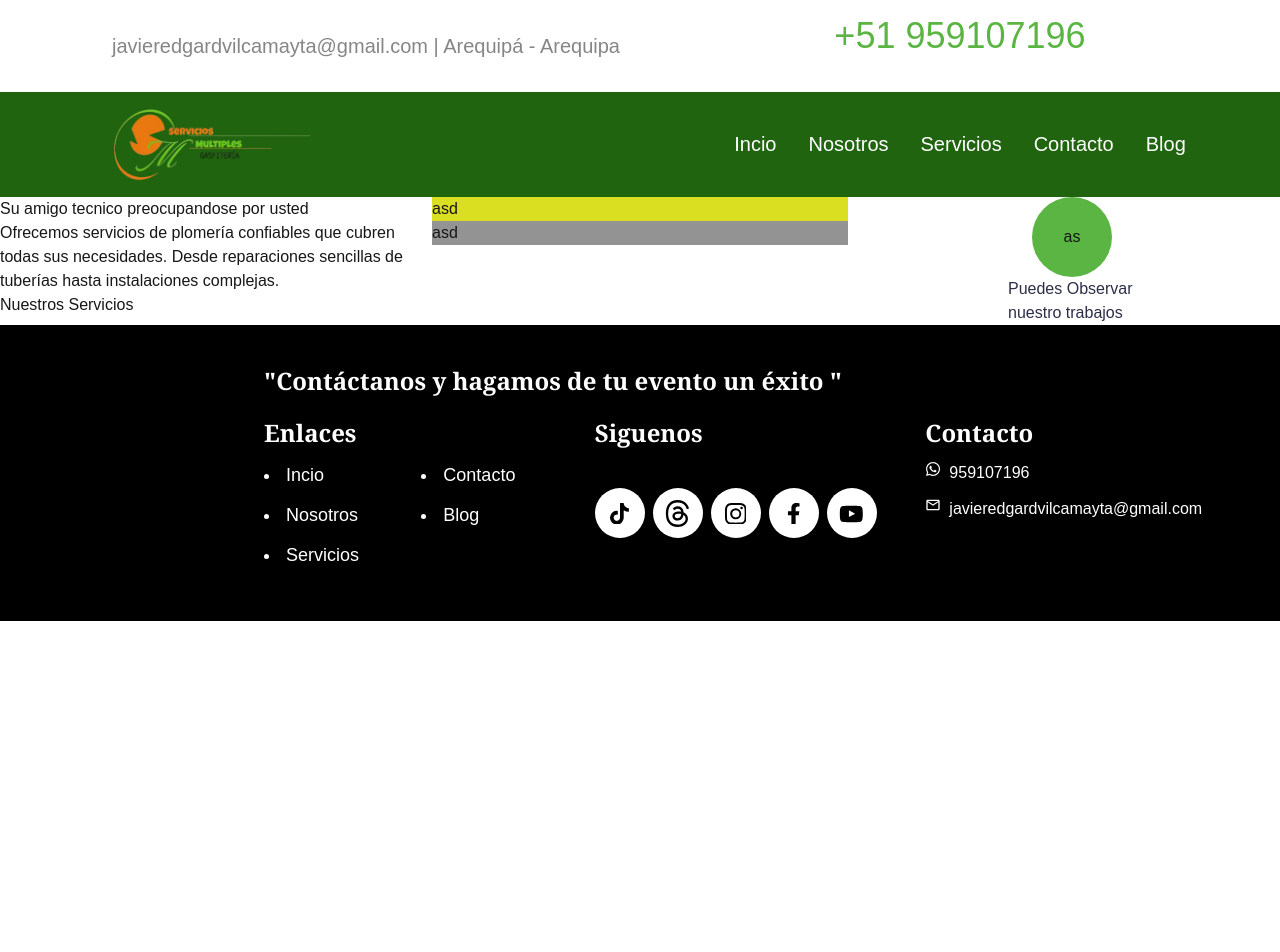
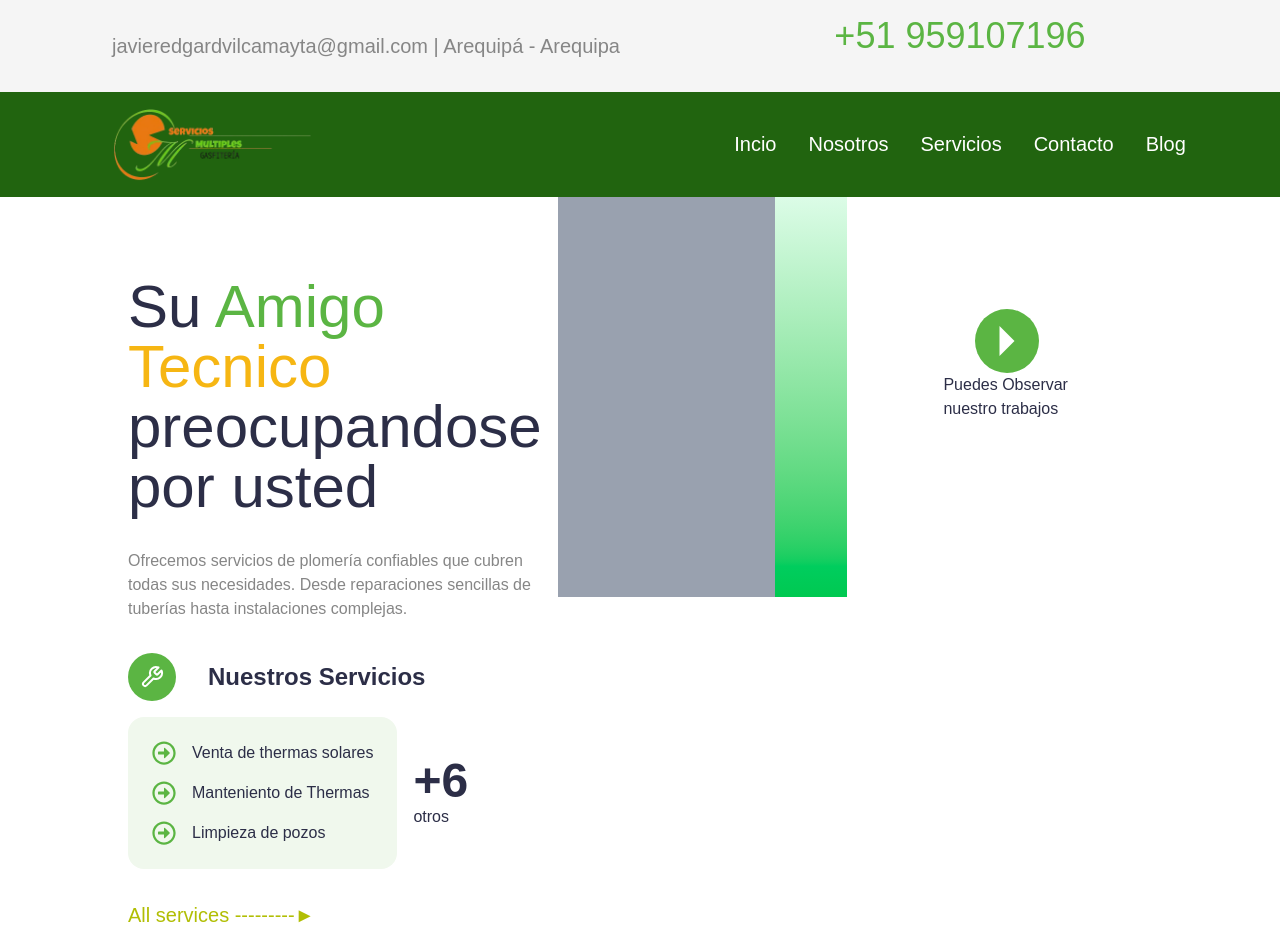
Before and after one commit to FranksVilca/ServiciosMultiples-ThermasSolares, a Next.js app: page / in a window 1280 px wide. Shown: the top 952 px of the page. Before the commit the page ends 800 px from the top, so only its background shows below. Built offline with nearby package versions, Linux system fonts and the light colour scheme.

Commit message:
feat(HeroSections): add first part and end part

```diff
--- a/src/Components/Home/HeroSections.tsx
+++ b/src/Components/Home/HeroSections.tsx
@@ -1,30 +1,69 @@
+import { IoMdArrowDropright } from "react-icons/io";
+import { FiTool } from "react-icons/fi";
+import { FaRegArrowAltCircleRight } from "react-icons/fa";
+import Link from "next/link";
+
 const Service = {
-    title:"Nuestros Servicios",
-    Servicios:[
-      {subtitulo:"Venta de thermas solares"},
-      {subtitulo:"Manteniento de Thermas"},
-      {subtitulo:"Limpieza de pozos"}
-    ],
-
-}
+  title: "Nuestros Servicios",
+  Servicios: [
+    { subtitulo: "Venta de thermas solares" },
+    { subtitulo: "Manteniento de Thermas" },
+    { subtitulo: "Limpieza de pozos" },
+  ],
+};
 
 const HeroSections: React.FC = () => {
   return (
     <div>
-      <div className="flex flex-col md:flex-row gap-4">
-        <div className="flex-1">
-          <div className="">Su amigo tecnico preocupandose por usted</div>
-          <div>Ofrecemos servicios de plomería confiables que cubren todas sus necesidades. Desde reparaciones sencillas de tuberías hasta instalaciones complejas.</div>
-          <div>{Service.title}</div>
-          <div></div>
+      <div className="flex flex-col md:flex-row gap-4 px-32 pb-28">
+        <div className="flex-1 pt-20">
+          <div className="text-theme text-6xl">
+            Su <a className="text-[#5BB543]">Amigo</a>{" "}
+            <a className="text-[#F6B613]">Tecnico</a> preocupandose por usted
+          </div>
+          <div className="pt-8 text-second ">
+            Ofrecemos servicios de plomería confiables que cubren todas sus
+            necesidades. Desde reparaciones sencillas de tuberías hasta
+            instalaciones complejas.
+          </div>
+          <div className="pt-8 text-theme text-2xl font-bold flex items-center gap-8">
+            <div className="w-12 h-12 rounded-full bg-main flex justify-center items-center text-[#fff]">
+              <FiTool />
+            </div>
+            {Service.title}
+          </div>
+          <div className="pt-4 flex gap-4 items-center pb-8">
+            <div className="bg-[#F0F8ED] p-4 rounded-2xl">
+              {Service.Servicios.map((item, index) => (
+                <div key={index} className="p-2 flex gap-4">
+                  <span className="text-[#5BB543] text-2xl">
+                    <FaRegArrowAltCircleRight />
+                  </span>
+                  <span className="text-theme">{item.subtitulo}</span>
+                </div>
+              ))}
+            </div>
+            <div className="text-theme">
+              <div className="font-bold text-5xl">+6</div>
+              <div className="">otros</div>
+            </div>
+          </div>
+          <Link href={"./"} className="text-[#B1BE04] text-xl">
+            All services ---------►
+          </Link>
         </div>
-        <div className="flex-1">
-          <div className="bg-second w-full">asd</div>
-          <div className="bg-[#939393] w-full">asd</div>
+        <div className="flex-1 relative h-[400px]">
+          {/* Fondo verde (gradient o color) */}
+          <div className="absolute top-0 right-0 h-full w-3/4 bg-gradient-to-b from-green-100 to-green-500 z-0"></div>
+
+          {/* Capa gris encima */}
+          <div className="absolute top-0 left-0 h-full w-3/4 bg-gray-400 z-10"></div>
         </div>
-        <div className="flex-1 justify-items-center">
-          <button className="bg-[#5BB543] rounded-full w-20 h-20">as</button>
-          <div className="text-[#2C2E47] w-32">
+        <div className="flex-1 justify-items-center pt-28">
+          <button className="bg-main rounded-full w-16 h-16 flex items-center justify-center">
+            <IoMdArrowDropright className="text-[#ffff] text-6xl" />
+          </button>
+          <div className="text-theme w-32">
             Puedes Observar nuestro trabajos
           </div>
         </div>
--- a/src/Components/headerh.tsx
+++ b/src/Components/headerh.tsx
@@ -8,7 +8,7 @@
 const Headerh: React.FC = () => {
   return (
     <div>
-      <div className="w-full flex flex-wrap bg-[#fff] py-4">
+      <div className="w-full flex flex-wrap bg-theme py-4">
         <div className="w-full md:w-1/2 p-4 pl-28">
           <span className="text-[#868686] text-xl">{Data.correo} | {Data.direccion}</span>
         </div>
--- a/styles/utilities.css
+++ b/styles/utilities.css
@@ -1,6 +1,10 @@
 @layer utilities {
   .bg-theme {
     background-color: var(--color-bg);
+  }
+
+  .bg-main {
+    background-color: var(--color-main-component);
   }
 
   .bg-second {
@@ -11,11 +15,11 @@
     background-color: var(--color-third-component);
   }
 
-  .bg-theme {
-    background-color: var(--color-bg);
-  }
-
   .text-theme {
     color: var(--color-text);
   }
+
+  .text-second {
+    color: var(--color-text-second);
+  }
 }
--- a/styles/variables.css
+++ b/styles/variables.css
@@ -1,6 +1,7 @@
 :root {
   --color-bg: #f5f5f5;
   --color-text: #2C2E47;
+  --color-text-second: #868686;
   --color-main-component: #5BB543;
   --color-second-component: #DAE021;
   --color-third-component: #939393;
@@ -9,6 +10,7 @@
 .dark {
   --color-bg: #1a1a1a;
   --color-text: #ffffff;
+  --color-text-second: #868686;
   --color-main-component: #5BB543;
   --color-second-component: #DAE021;
   --color-third-component: #939393;
```
